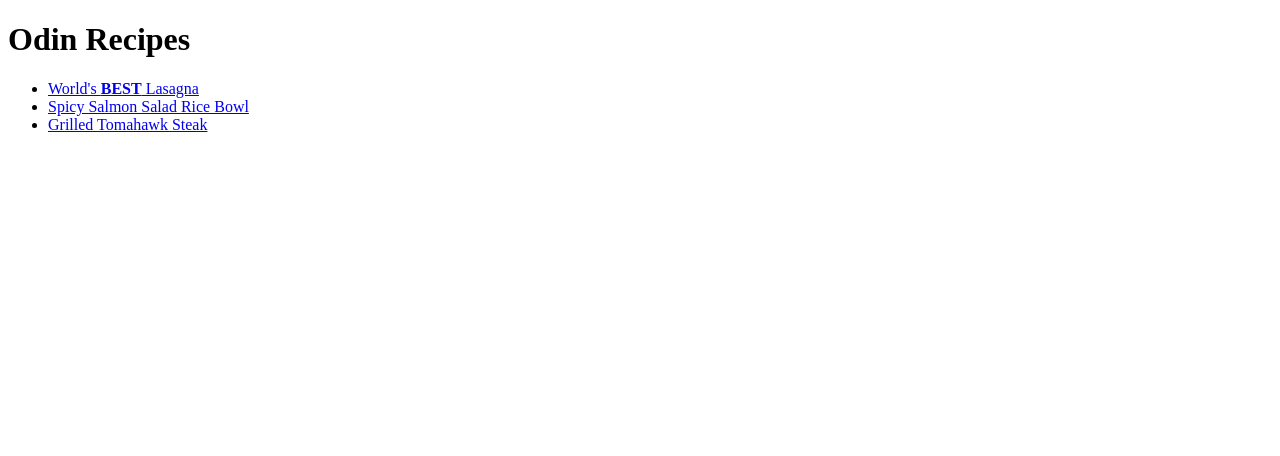
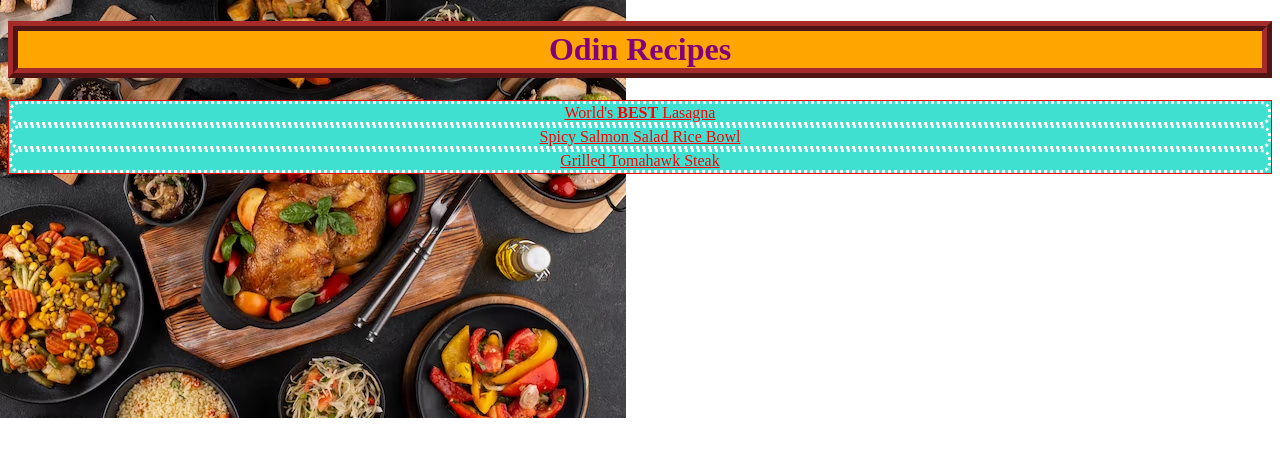
Before and after one commit to Trustamone/odin-recipes, a plain HTML site: page index.html in a window 1280 px wide. Drawn offline with Linux system fonts and the light colour scheme.

Commit message:
Create/Link External CSS
Added styling and new background image file

```diff
--- a/index.html
+++ b/index.html
@@ -4,6 +4,7 @@
     <meta charset="UTF-8">
     <meta name="viewport" content="width=device-width, initial-scale=1.0">
     <title>Odin Recipes</title>
+    <link rel="stylesheet" href="styles.css">
 </head>
 <body>
     <h1>Odin Recipes</h1>
--- /dev/null
+++ b/styles.css
@@ -0,0 +1,27 @@
+body {
+    text-align: center;
+    background-image: url("food-background.png");
+    background-repeat: no-repeat;
+}
+
+ul {
+    border: solid 1px red;
+    padding: 0;
+    background-color: turquoise;
+}
+
+li {
+    border: dotted 3px white;
+    margin: auto;
+    border-radius: 10px;
+}
+
+a {
+    color: red;
+}
+
+h1 {
+    border: ridge 10px brown;
+    background-color: orange;
+    color: purple;
+}
```
Also changed, not shown: food-background.png (added).
